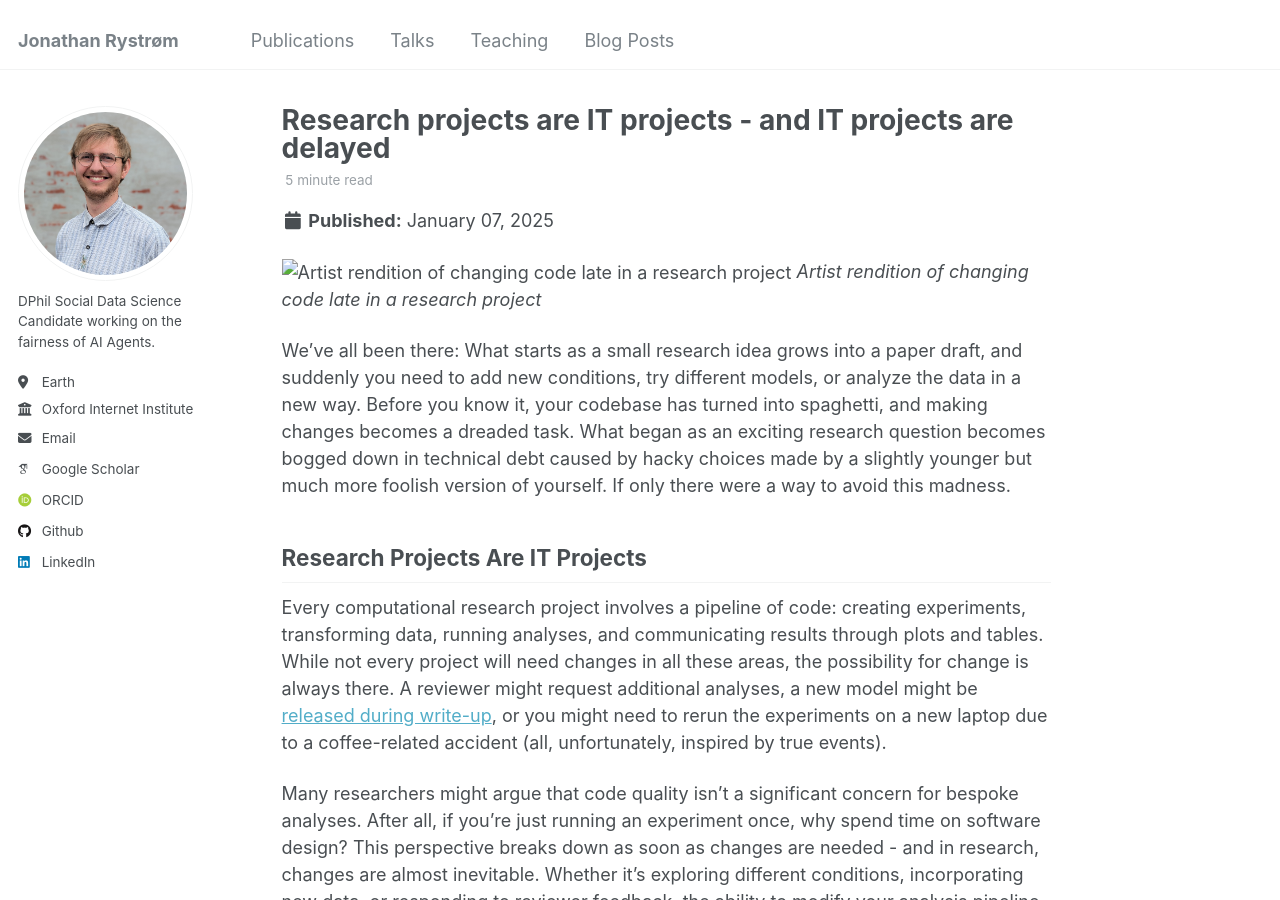
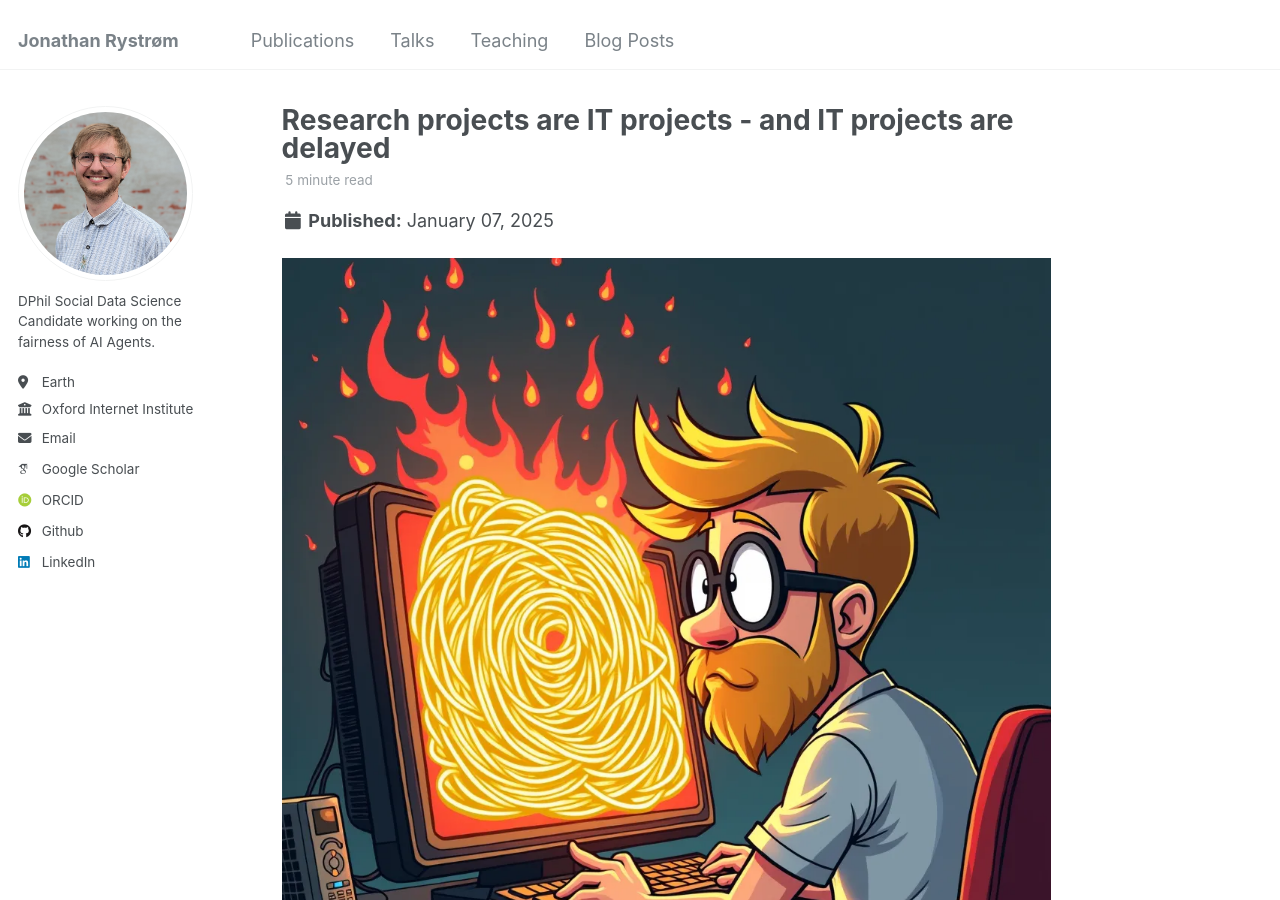
Before and after one commit to jhrystrom/jhrystrom.github.io, a Jekyll site: the page built from _posts/2025-01-08-research-is-it-is-delayed.md, in a window 1280 px wide and 900 px high. Built offline with Jekyll 4.4.1, drawn with Linux system fonts in a browser that asks for light colours; some web fonts are replaced.

Commit message:
try absolute paths

```diff
--- a/_posts/2025-01-08-research-is-it-is-delayed.md
+++ b/_posts/2025-01-08-research-is-it-is-delayed.md
@@ -6,7 +6,7 @@ tags:
   - cool posts
   - meta
 ---
-![Artist rendition of changing code late in a research project](../images/distressed-researcher.webp)
+![Artist rendition of changing code late in a research project](/images/distressed-researcher.webp)
 *Artist rendition of changing code late in a research project*
 
 We've all been there: What starts as a small research idea grows into a paper draft, and suddenly you need to add new conditions, try different models, or analyze the data in a new way. Before you know it, your codebase has turned into spaghetti, and making changes becomes a dreaded task. What began as an exciting research question becomes bogged down in technical debt caused by hacky choices made by a slightly younger but much more foolish version of yourself. If only there were a way to avoid this madness.
```
